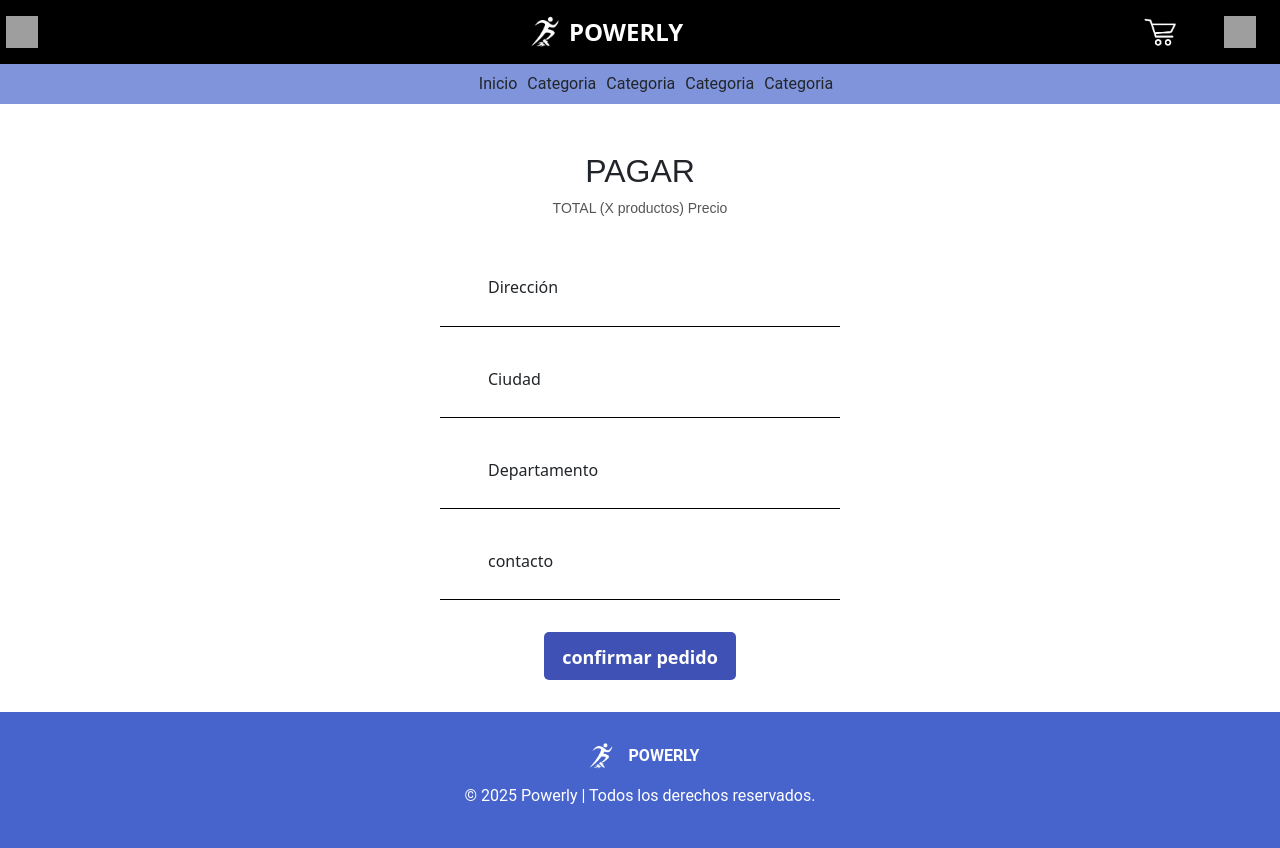
After one commit to Mariana2065/Tienda-virtual, a PHP site: page /view/pagar.php in a window 1280 px wide. The commit adds this page. Run offline with PHP 8.4, Linux system fonts and the light colour scheme; grey boxes are pictures that could not be loaded.

Commit message:
agrego la interfaz de formulario para el pedido

```diff
--- a/view/css/style.css
+++ b/view/css/style.css
@@ -429,3 +429,55 @@ body {
  background-color: var(--azul-claro);
   cursor: pointer;
 }
+/*ESTILOS FORMULARIO PAGAR*/
+
+/*Contenedor formulario pagar*/
+.contenedor-formulario-pagar{
+  width: 100vw;
+  height: 100vh;
+  display: flex;
+  align-items: center;
+  justify-content: center;
+}
+.formulario-pagar{
+  align-items: center;
+  display: flex;
+  flex-direction: column;
+}
+.encabezado-pagar{
+  text-align: center;
+  margin-top: 3rem;
+  font-family: 'Montserrat', sans-serif;
+}
+.formulario-pagar > input{
+  width: 25rem;
+  border: none;
+  height: 1.2rem;
+  margin: 0;
+  padding: 0;
+  border-bottom: var(--negro) 1px solid;
+}
+.form-label{
+display: block;
+width: 100vw;
+text-align: left;
+margin-left: 61rem;
+padding: 0;
+margin-top: 2.5rem;
+}
+.btn-confirmar-pedido{
+   background-color: #3f51b5;
+  color: white;
+  font-weight: bold;
+  font-size: 18px;
+  border-radius: 5px;
+  padding: 12px;
+  border: none;
+  margin-top: 2rem;
+  width: 12rem;
+  height: 3rem;
+}
+.btn-confirmar-pedido:hover {
+ background-color: var(--azul-claro);
+  cursor: pointer;
+}
--- /dev/null
+++ b/view/pagar.php
@@ -0,0 +1,27 @@
+<?php include '../includes/header.php'; ?>
+<!--Encabezado de pagar-->
+     <div class="encabezado-pagar">
+        <h2>PAGAR</h2>
+        <p class="texto-total">TOTAL (X productos) Precio</p>
+      </div>
+
+<!--formulario pagar-->
+<div class="formulario-pagar">
+<form action="" class="formulario-pagar">
+    <label class="form-label">Dirección</label>
+    <input type="text">
+
+    <label class="form-label">Ciudad</label>
+    <input type="text">
+
+    <label class="form-label">Departamento</label>
+    <input type="text">
+
+    <label class="form-label"for="">contacto</label>
+    <input type="text">
+</form>
+        <button type="submit" class="btn-confirmar-pedido btn">confirmar
+          pedido
+        </button>
+</div>
+<?php include '../includes/footer.php'; ?>
```
